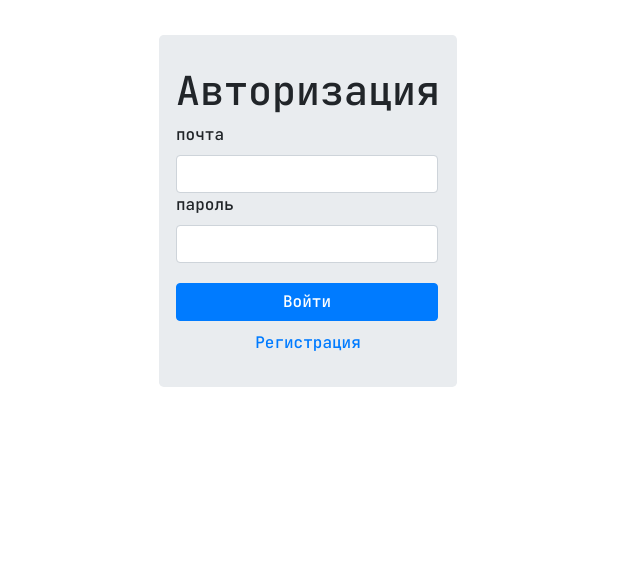
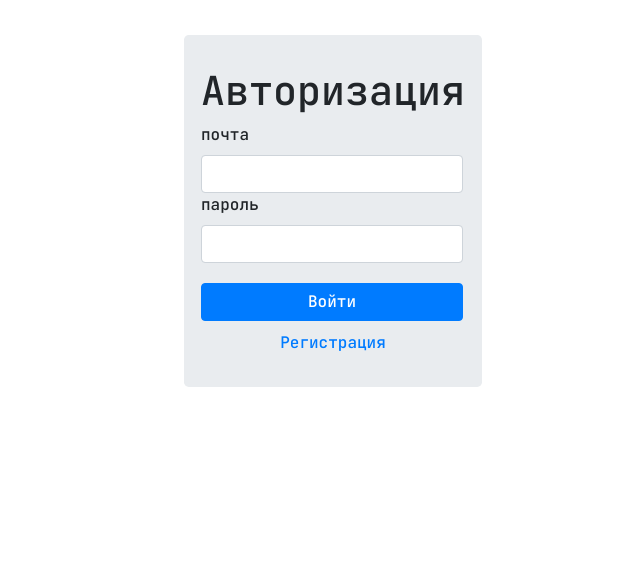
Before and after one commit to rocks-py/django-vaccine-passport, a Django app: template vaccineapp/templates/login.html in a window 1280 px wide. Shown: the part 77-663 px from the top of the page, without its empty margins (307-947 px from the left). Run offline with Django 3.2, Linux system fonts and the light colour scheme; the template is opened without the code that fills it, so the values that code supplies are empty; parts of the project's set-up code (start-up, migrations or seed data) failed here and were passed over.

Commit message:
Update login.html

```diff
--- a/vaccineapp/templates/login.html
+++ b/vaccineapp/templates/login.html
@@ -4,8 +4,9 @@
 
 {%block content%}
 <main class="login-container container-fluid d-flex justify-content-center">
-    <div class="row align-self-center">
-        <div class="jumbotron" style="margin-right: 50px;">
+    <div class="row">
+        <div class="col-12">
+            <div class="jumbotron">
                 <div class="row">
                     <h1 class="text-center">Авторизация</h1>
                 </div>
@@ -28,7 +29,8 @@
                 </div>
                 <div class="row">
                     <div class="col-12 text-center" style="margin-top: 10px;">
-                    <a href="register">Регистрация</a>
+                        <a href="/register">Регистрация</a>
+                    </div>
                 </div>
             </div>
         </div>
```
Lines whose indentation alone changed are shown as unchanged.
